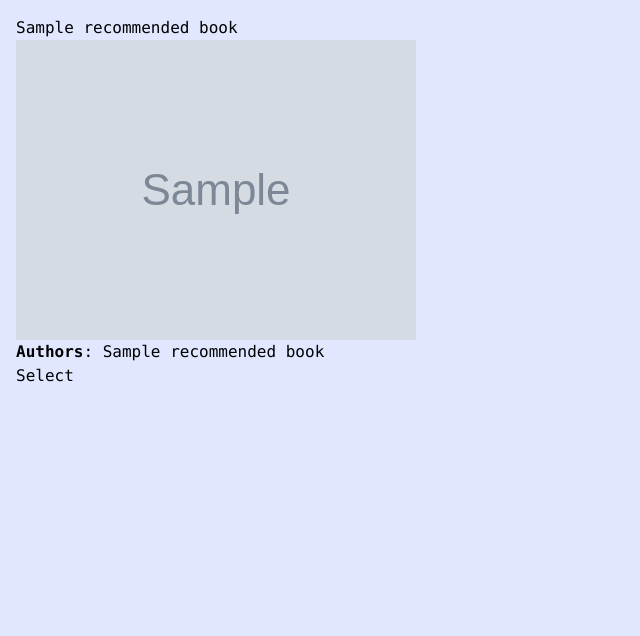
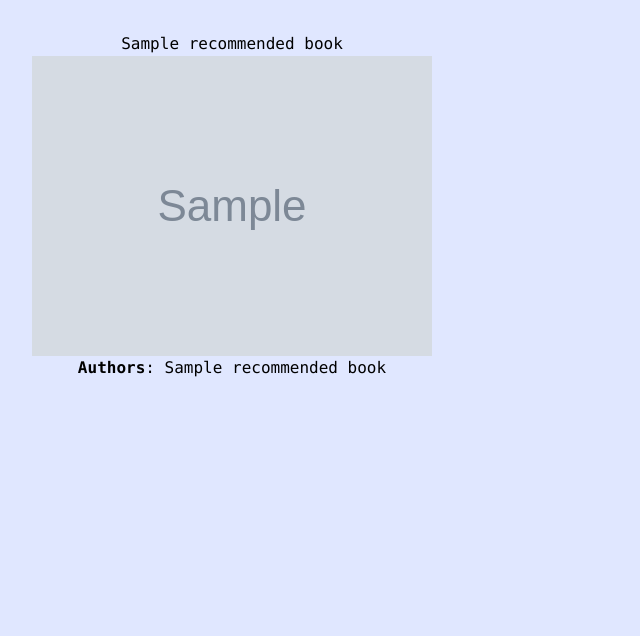
Before and after one commit to alexisuaguilaru/BookExplorer, a Flask app: template WebInterface/templates/BookExplorer.html in a window 1280 px wide. Shown: the part 64-700 px from the top of the page, without its empty margins (0-640 px from the left). Run offline with Flask 3, Linux system fonts and the light colour scheme; the template is opened without the code that fills it: values that come from a table or form of the project are taken from there, most other values are stand-ins (such as "Sample title", 1, 10 or a date in 2020); grey boxes marked "Sample" are stand-in pictures; style sheets or scripts are compiled from the project's sources; parts of the project's set-up code (start-up, migrations or seed data) failed here and were passed over; some libraries are stand-ins or nearby versions.

Commit message:
SCRUM-68 ADD styles for books exploratio page, adding cover books centering

```diff
--- /dev/null
+++ b/WebInterface/static/scss/_books_exploration.scss
@@ -0,0 +1,11 @@
+@tailwind base;
+@tailwind components;
+@tailwind utilities;
+
+.present-options {
+    @apply flex sm:flex-row flex-col items-center gap-4 p-4 ;
+}
+
+.book-option {
+    @apply flex flex-col items-center justify-center text-center ;
+}
--- a/WebInterface/static/scss/styles.scss
+++ b/WebInterface/static/scss/styles.scss
@@ -1,4 +1,5 @@
 @import "./_home_page.scss";
+@import "./_books_exploration.scss";
 
 @tailwind base;
 @tailwind components;
--- a/WebInterface/templates/BookExplorer.html
+++ b/WebInterface/templates/BookExplorer.html
@@ -7,13 +7,12 @@
         {% for recommended_book in Recommendations %}
         <div class="book-option">
             <h3>{{ recommended_book.title }}</h3>
-            <div class="cover-book">
-                <img src='{{ recommended_book.image }}'>
-            </div>
+            <button class="select-option" type="submit" onclick="document.getElementById('book_isbn').value = '{{ recommended_book.isbn }}'; document.getElementById('bookForm').submit();">
+                <div class="cover-book">
+                    <img src='{{ recommended_book.image }}'>
+                </div>
+            </button>
             <p><b>Authors</b>: {{ recommended_book.author_name }}</p>
-            <button class="select-option" type="submit" onclick="document.getElementById('book_isbn').value = '{{ recommended_book.isbn }}'; document.getElementById('bookForm').submit();">
-                Select
-            </button>
         </div>
         {% endfor %}
     </form>
```
